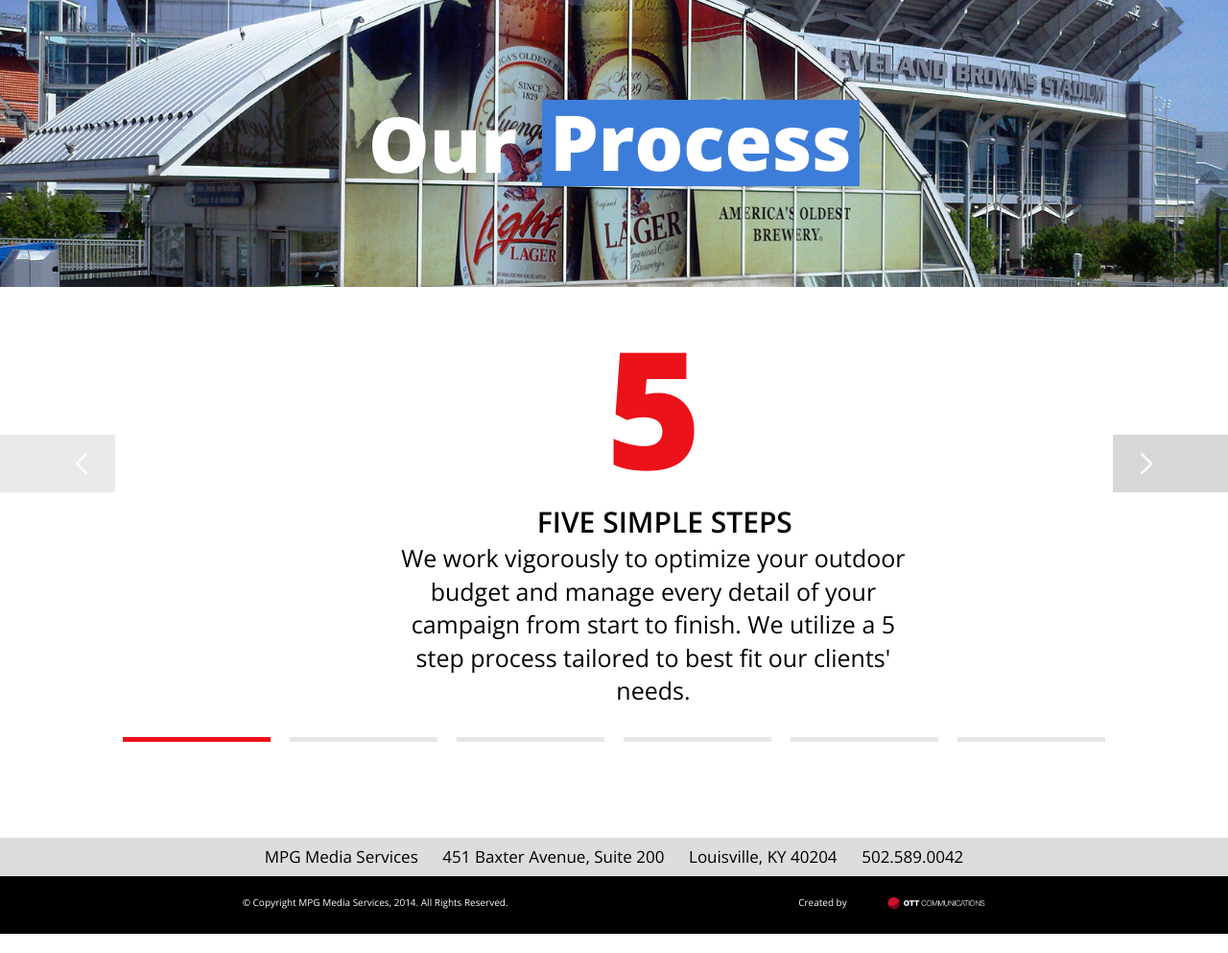
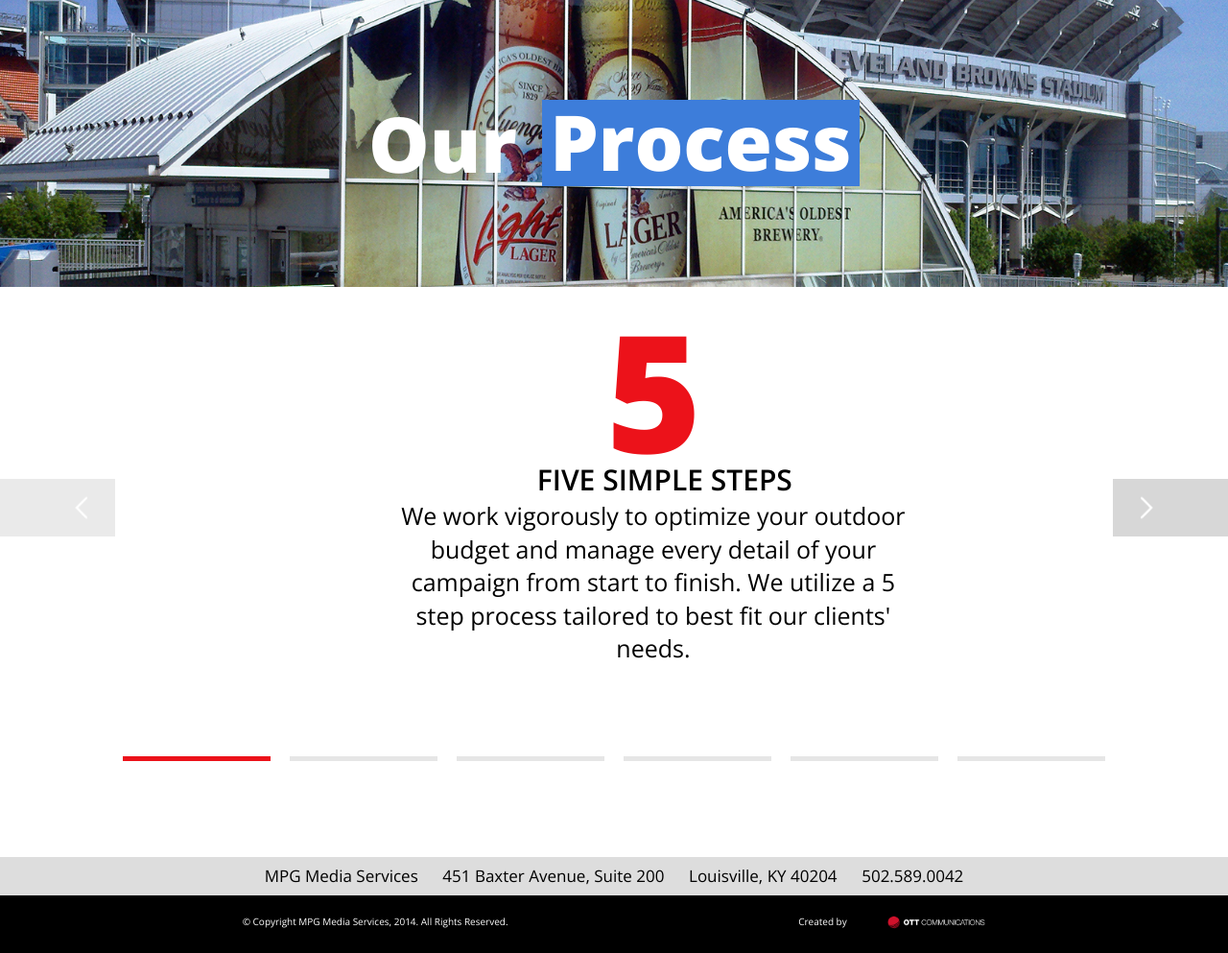
Before and after one commit to wahibdon/mpg, a PHP site: page /process.html in a window 1280 px wide. Shown: the part 63-1056 px from the top of the page at 96% size. Run offline with PHP 8.4, Linux system fonts and the light colour scheme; some libraries are stand-ins or nearby versions.

Commit message:
process page flow corrected.

```diff
--- a/css/process.css
+++ b/css/process.css
@@ -429,12 +429,10 @@
 
 .slider {
   position: relative;
-  float: left;
   clear: both;
   z-index: 22;
   width: 100%;
-  height: 320px;
-  margin-top: 54px;
+  padding-top: 35px;
 }
 
 .slider-arrow {
@@ -532,19 +530,17 @@
 }
 
 .big5, .saving-time {
-  position: absolute;
-  top: -30px;
+  position: relative;
   left: 32%;
   z-index: 43;
   width: 42.5%;
-  height: 165px;
 }
 
 .big5-head {
   color: rgb(236, 18, 26);
   font-weight: 800;
   font-size: 170px;
-  line-height: 200px;
+  line-height: 145px;
 }
 
 .saving-time img {
@@ -552,7 +548,6 @@
 }
 
 .big5-copy, .saving-time-copy {
-  float: left;
   clear: both;
   width: 99.7429305912%;
   min-height: 109px;
@@ -562,7 +557,6 @@
 }
 
 .big5-title, .saving-time-title {
-  float: left;
   width: 104.4117647058%;
   margin-left: -0.14553%;
   font-size: 1.2em;
@@ -573,7 +567,7 @@
 }
 .slider-arrow {
   position: absolute;
-  top: 100px;
+  top: 200px;
   width: 120px;
   height: 60px;
   background-repeat: no-repeat;
@@ -897,8 +891,6 @@
 
   ._container-2 {
     z-index: 8;
-    height: 203px;
-    margin-top: -862px;
   }
 }
 
@@ -1059,7 +1051,6 @@
     float: none;
     clear: none;
     z-index: 8;
-    margin-top: 1000px;
     margin-right: auto;
     margin-left: auto;
   }
@@ -1227,6 +1218,8 @@
 
   ._container-2 {
     z-index: 8;
-    margin-top: 895px;
   }
 }
+div#markers {
+  overflow: auto;
+}
--- a/process.html
+++ b/process.html
@@ -1,3 +1,4 @@
+
 <!doctype html>
 <html>
 <head>
@@ -36,7 +37,7 @@
     <div class="header-img header-img-1"></div>
   </header>
 
-<div class="slider clearfix">
+  <div class="slider clearfix">
     <div class="slider-arrow slider-arrow-1b"></div>
     <div class="slider-area" id="slide-1">
       <div class="big5 clearfix">
@@ -82,6 +83,7 @@
     </div>
     <div class="slider-arrow slider-arrow-2b"></div>
   </div>
+  <div id="markers">
     <div id="marker1" class="marker marker1 active"></div>
     <div id="marker2" class="marker marker2"></div>
     <div id="marker3" class="marker marker3"></div>
```
